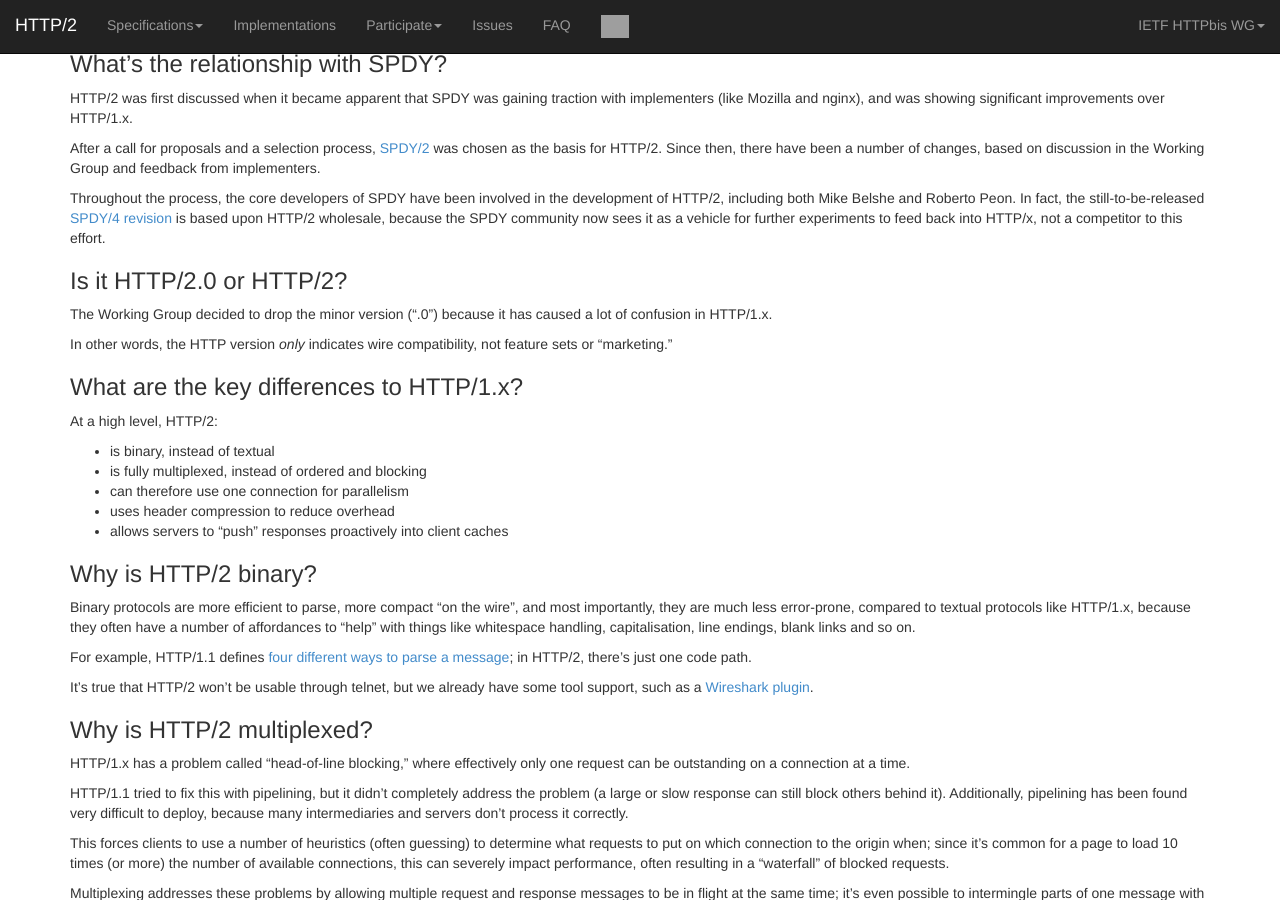
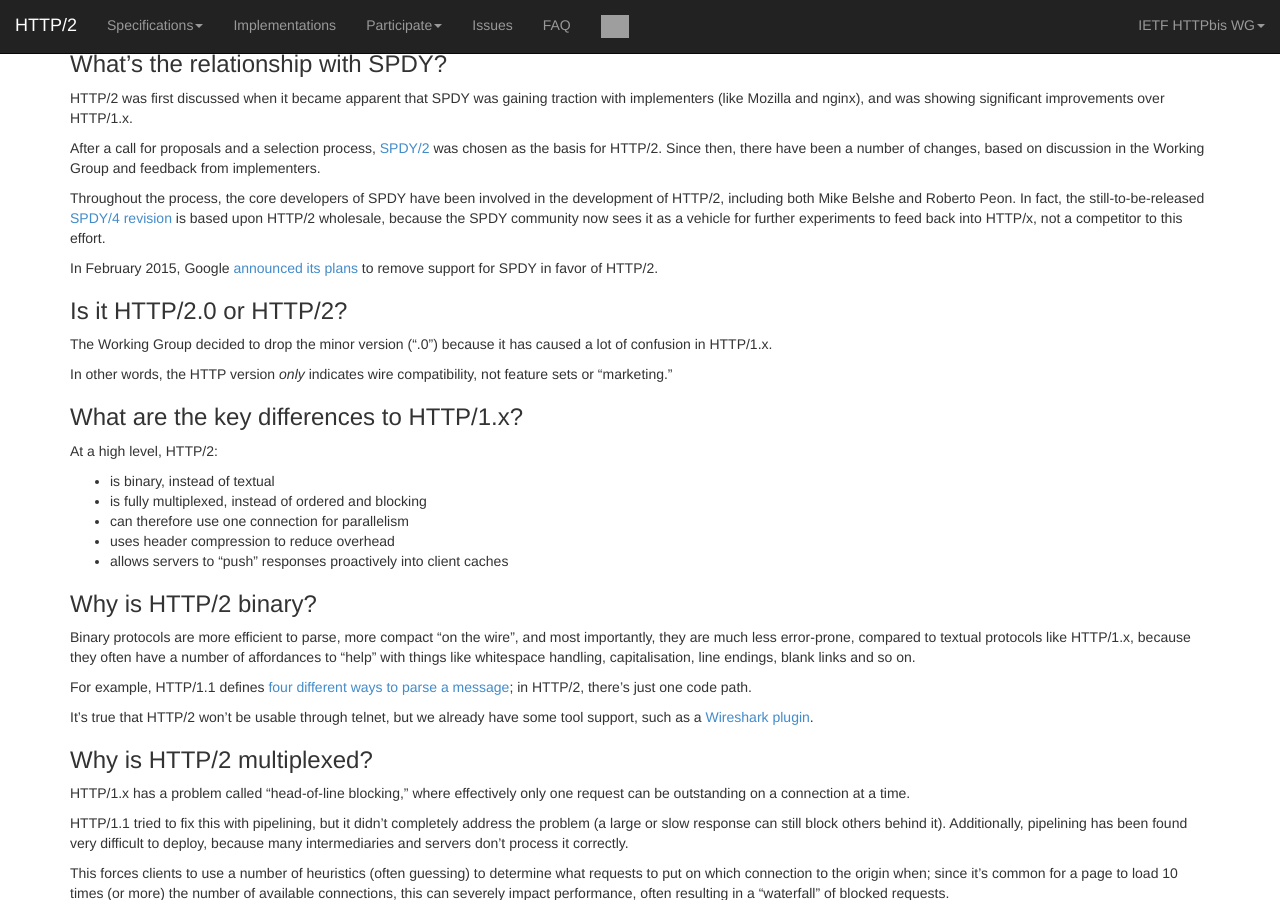
Before and after one commit to http2/http2.github.io, a Jekyll site: the page built from faq/index.md, in a window 1280 px wide and 900 px high, scrolled down 1339 px. Built offline with Jekyll 4.4.1, drawn with Linux system fonts in a browser that asks for light colours; grey boxes are pictures that could not be loaded.

Commit message:
add link to G announcement

```diff
--- a/faq/index.md
+++ b/faq/index.md
@@ -75,6 +75,8 @@
 After a call for proposals and a selection process, [SPDY/2](http://tools.ietf.org/html/draft-mbelshe-httpbis-spdy-00) was chosen as the basis for HTTP/2. Since then, there have been a number of changes, based on discussion in the Working Group and feedback from implementers.
 
 Throughout the process, the core developers of SPDY have been involved in the development of HTTP/2, including both Mike Belshe and Roberto Peon. In fact, the still-to-be-released [SPDY/4 revision](https://groups.google.com/forum/#!topic/spdy-dev/EWEEWSYtlhc) is based upon HTTP/2 wholesale, because the SPDY community now sees it as a vehicle for further experiments to feed back into HTTP/x, not a competitor to this effort.
+
+In February 2015, Google [announced its plans](http://blog.chromium.org/2015/02/hello-http2-goodbye-spdy-http-is_9.html) to remove support for SPDY in favor of HTTP/2.
 
 
 ### Is it HTTP/2.0 or HTTP/2?
```
